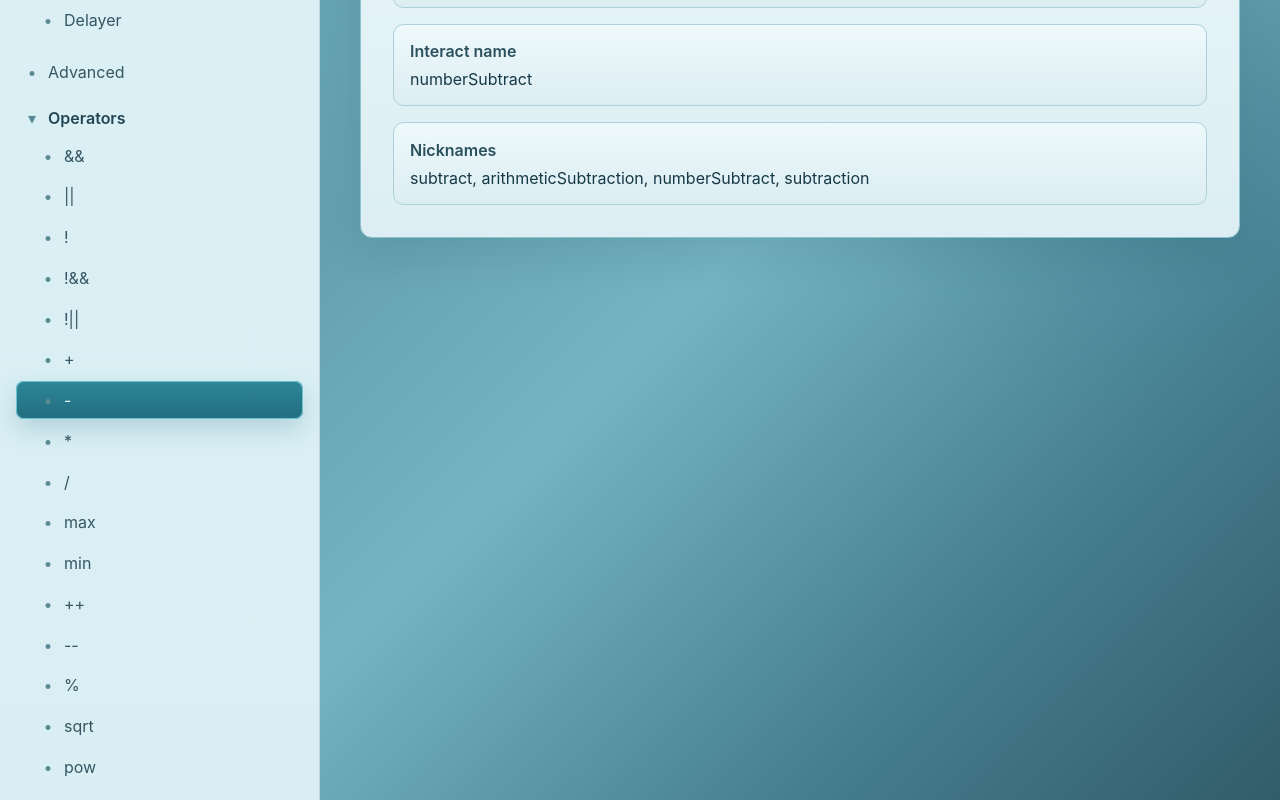
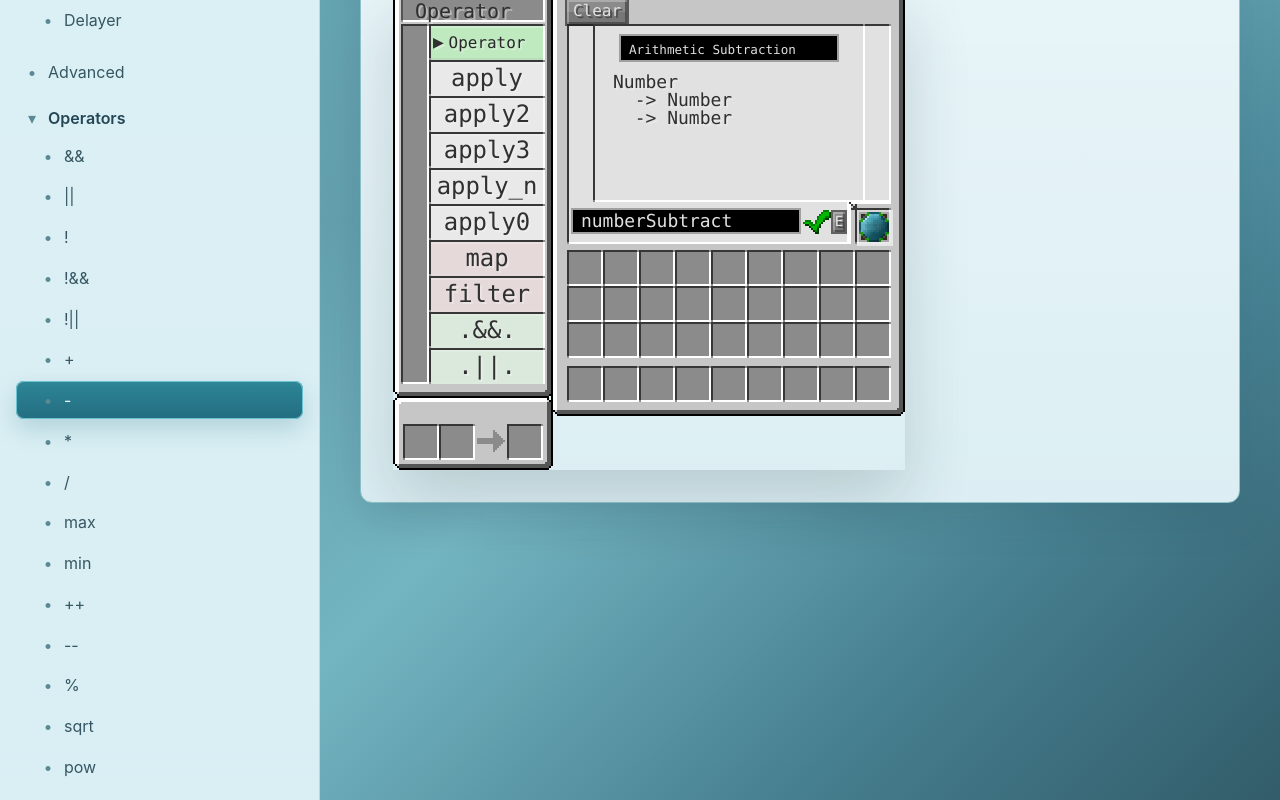
Before and after one commit to kirjorjos/WIP-Integrated-Dynamics-Project, a Vue app: page /#transformers in a window 1280 px wide. Both pictures are taken after a click on the button "numberSubtract". Shown: the part 405-1205 px from the top of the page. Built offline with nearby package versions, Linux system fonts and the light colour scheme.

Commit message:
Improve operator "tab"s

```diff
--- a/src/components/LogicProgrammerVisualOutput.vue
+++ b/src/components/LogicProgrammerVisualOutput.vue
@@ -99,6 +99,8 @@ const LOGIC_PROGRAMMER_TYPE_COLORS: Record<string, string> = {
 const props = defineProps<{
   ast: TypeAST.AST;
   startVariableId: number;
+  showStepNumbers?: boolean;
+  showStepTitles?: boolean;
 }>();
 
 const SHIFT_HELD_TOOLTIP_INFO = tooltipInfo as Record<string, string>;
@@ -1121,9 +1123,22 @@ const getVisibleListEntries = (step: VisualStep): VisibleListEntry[] => {
       :key="step.id"
       class="logic-programmer-shot"
     >
-      <div class="logic-programmer-meta">
-        <div class="logic-programmer-step">Step {{ index + 1 }}</div>
-        <div class="logic-programmer-step-title">{{ step.output }}</div>
+      <div
+        v-if="props.showStepNumbers !== false || props.showStepTitles !== false"
+        class="logic-programmer-meta"
+      >
+        <div
+          v-if="props.showStepNumbers !== false"
+          class="logic-programmer-step"
+        >
+          Step {{ index + 1 }}
+        </div>
+        <div
+          v-if="props.showStepTitles !== false"
+          class="logic-programmer-step-title"
+        >
+          {{ step.output }}
+        </div>
       </div>
 
       <div class="logic-programmer-frame-shell">
--- a/src/pages/operators/OperatorPage.vue
+++ b/src/pages/operators/OperatorPage.vue
@@ -1,20 +1,57 @@
 <script setup lang="ts">
-import { computed } from "vue";
+import { computed, ref, watch } from "vue";
 import { operatorRegistry } from "lib";
+import LogicProgrammerVisualOutput from "../../components/LogicProgrammerVisualOutput.vue";
 
 const props = defineProps<{
   operatorKey: string;
 }>();
 
+type OperatorPageClass = {
+  internalName: string;
+  nicknames: string[];
+  interactName: string;
+  displayName?: string;
+  fullDisplayName?: string;
+  tooltipInfo?: string;
+};
+
 const operatorClass = computed(() => {
   return operatorRegistry[
     props.operatorKey as keyof typeof operatorRegistry
-  ] as unknown as {
-    internalName: string;
-    numericID: number;
-    nicknames: string[];
-    symbol: string;
-    interactName: string;
+  ] as unknown as OperatorPageClass;
+});
+
+const variableId = ref(0);
+const variableName = ref("");
+
+watch(
+  operatorClass,
+  (nextOperator) => {
+    variableId.value = 0;
+    variableName.value = nextOperator.interactName;
+  },
+  { immediate: true }
+);
+
+watch(variableId, (nextValue) => {
+  if (!Number.isFinite(nextValue)) {
+    variableId.value = 0;
+    return;
+  }
+
+  const normalized = Math.max(0, Math.trunc(nextValue));
+  if (normalized !== nextValue) {
+    variableId.value = normalized;
+  }
+});
+
+const operatorAst = computed<TypeAST.Operator>(() => {
+  const name = variableName.value.trim();
+  return {
+    type: "Operator",
+    opName: props.operatorKey as TypeOperatorKey,
+    ...(name ? { varName: name } : {}),
   };
 });
 </script>
@@ -24,33 +61,54 @@ const operatorClass = computed(() => {
     <h2>{{ operatorKey }}</h2>
 
     <dl class="operator-meta">
-      <div>
+      <div class="operator-meta-card">
         <dt>Internal name</dt>
         <dd>{{ operatorClass.internalName }}</dd>
-      </div>
 
-      <div>
-        <dt>Numeric ID</dt>
-        <dd>{{ operatorClass.numericID }}</dd>
-      </div>
-
-      <div>
-        <dt>Symbol</dt>
-        <dd>{{ operatorClass.symbol }}</dd>
-      </div>
-
-      <div>
-        <dt>Interact name</dt>
-        <dd>{{ operatorClass.interactName }}</dd>
-      </div>
-
-      <div>
         <dt>Nicknames</dt>
         <dd v-if="operatorClass.nicknames.length">
           {{ operatorClass.nicknames.join(", ") }}
         </dd>
         <dd v-else>None</dd>
+
+        <template v-if="operatorClass.tooltipInfo">
+          <dt>Description</dt>
+          <dd>{{ operatorClass.tooltipInfo }}</dd>
+        </template>
       </div>
     </dl>
+
+    <section class="operator-preview">
+      <div class="operator-preview-controls">
+        <label class="field">
+          <span>Variable ID</span>
+          <input
+            v-model.number="variableId"
+            class="select"
+            type="number"
+            min="0"
+            step="1"
+            aria-label="Variable ID"
+          />
+        </label>
+
+        <label class="field">
+          <span>Variable name</span>
+          <input
+            v-model="variableName"
+            class="select"
+            type="text"
+            aria-label="Variable name"
+          />
+        </label>
+      </div>
+
+      <LogicProgrammerVisualOutput
+        :ast="operatorAst"
+        :start-variable-id="variableId"
+        :show-step-numbers="false"
+        :show-step-titles="false"
+      />
+    </section>
   </article>
 </template>
--- a/src/style.css
+++ b/src/style.css
@@ -218,12 +218,12 @@ button {
 }
 
 .operator-meta {
-  display: grid;
-  gap: 1rem;
   margin: 1.5rem 0 0;
 }
 
-.operator-meta div {
+.operator-meta-card {
+  display: grid;
+  gap: 0.35rem;
   padding: 0.9rem 1rem;
   border: 1px solid #abd0d9;
   border-radius: 0.65rem;
@@ -231,15 +231,31 @@ button {
 }
 
 .operator-meta dt {
-  margin: 0 0 0.25rem;
+  margin: 0.3rem 0 0;
   font-weight: 600;
   color: #2b505d;
+}
+
+.operator-meta dt:first-child {
+  margin-top: 0;
 }
 
 .operator-meta dd {
   margin: 0;
   color: #153946;
   overflow-wrap: anywhere;
+}
+
+.operator-preview {
+  display: grid;
+  gap: 1rem;
+  margin-top: 1.5rem;
+}
+
+.operator-preview-controls {
+  display: grid;
+  gap: 1rem;
+  grid-template-columns: repeat(auto-fit, minmax(12rem, 1fr));
 }
 
 .transformer-layout {
```
